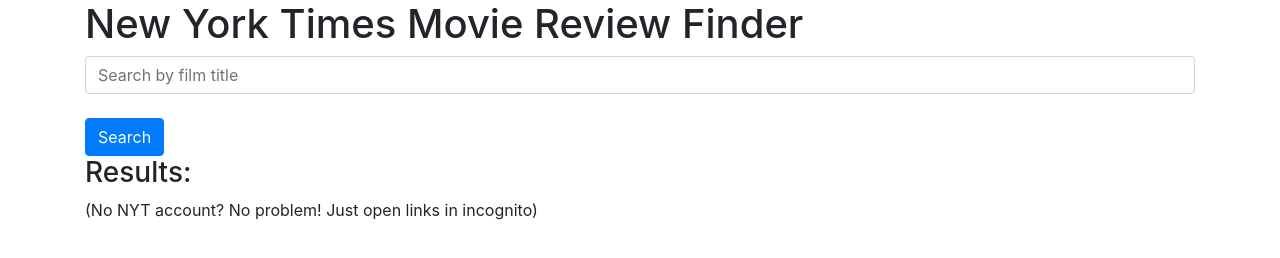
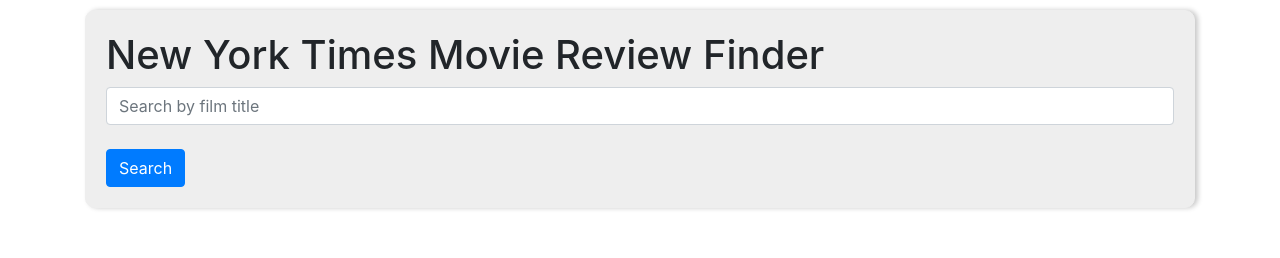
Before and after one commit to chrisdfghjkl/NYT-Reviews, a website built with webpack: page src/index.html in a window 1280 px wide. Built offline with nearby package versions, Linux system fonts and the light colour scheme.

Commit message:
edited some classes and ids

```diff
--- a/src/index.html
+++ b/src/index.html
@@ -5,17 +5,16 @@
 </head>
 <body>
   <div class="container">
-    <div class="input">
+    <div id="input">
       <h1>New York Times Movie Review Finder</h1>
       <input class="form-control" id="keyword" type="text" placeholder="Search by film title"><br>
       <button type="submit" class=" btn btn-primary" id="reviewSearch">Search</button><br>
     </div>
     <div class="searchResults">
-      <h3>Results:</h3>
-      <p id="disclaimer">(No NYT account? No problem! Just open links in incognito)</p>
-      <ul id="results">
+      <h3 class="disclaimer">Results:</h3>
+      <ol id="results">
 
-      </ul>
+      </ol>
       <p class=".showErrors"></p>
     </div>
   </div>
```
